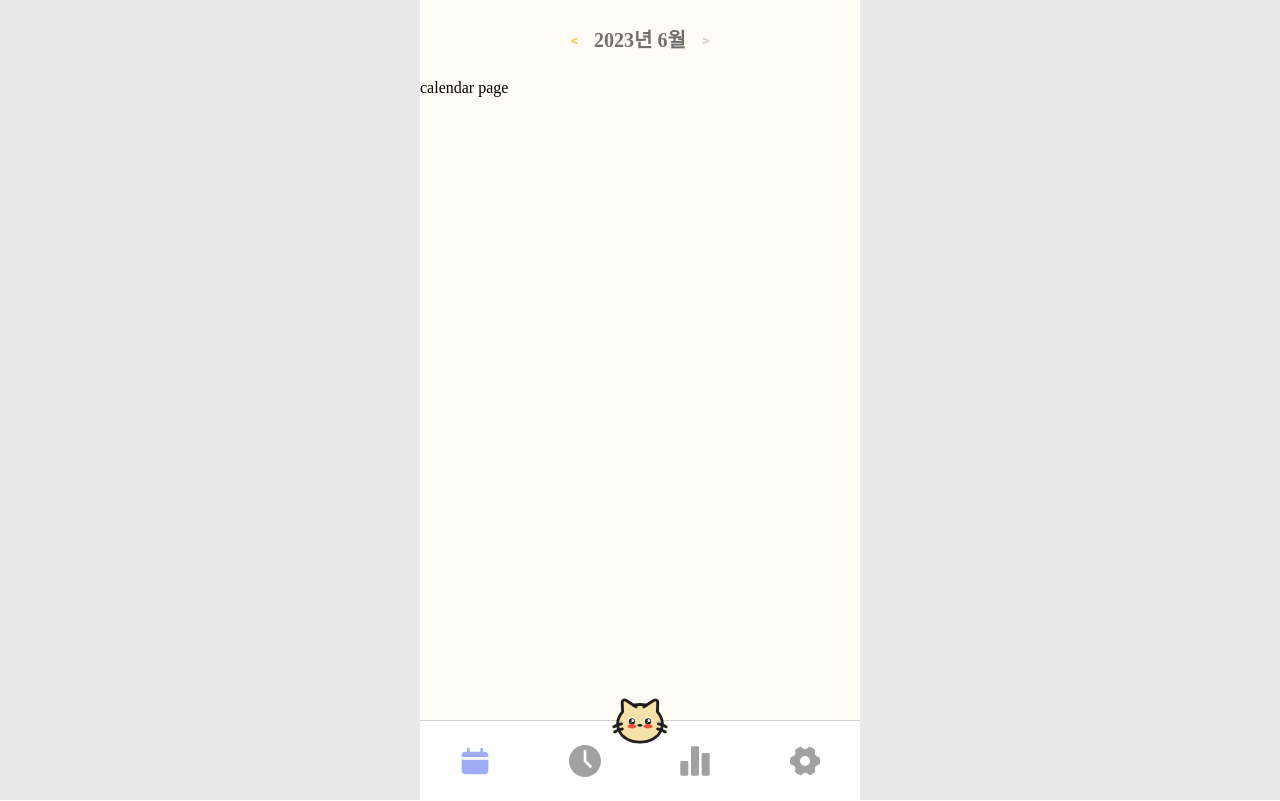
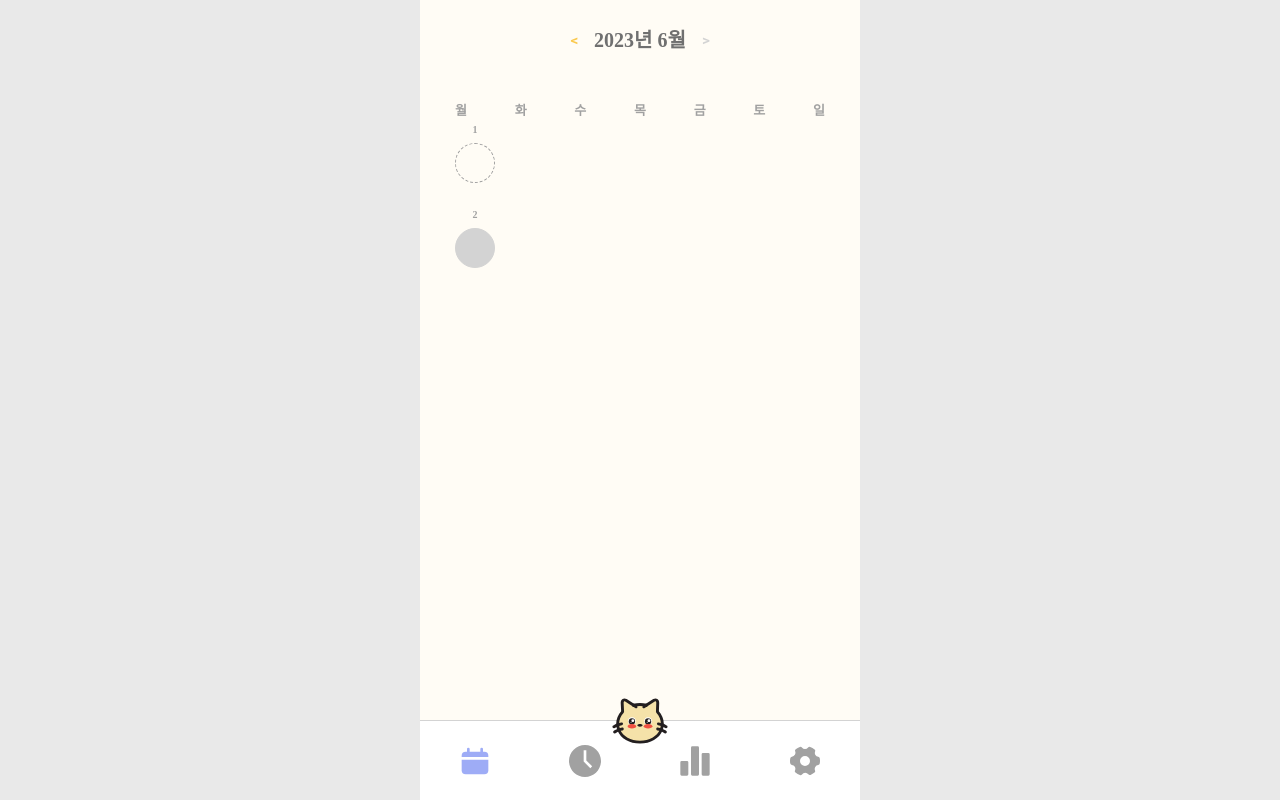
Before and after one commit to ShinjungOh/Haru-Hannyan, a React (Vite) app: page /calendar in a window 1280 px wide. Built offline with nearby package versions, Linux system fonts and the light colour scheme.

Commit message:
feat: 캘린더 날짜 컴포넌트 구현

```diff
--- a/src/pages/CalendarPage.tsx
+++ b/src/pages/CalendarPage.tsx
@@ -1,13 +1,43 @@
 import Header from '@ui/components/layout/Header';
 import Body from '@ui/components/layout/Body';
+import DayBox from '@ui/components/DayBox';
 import Menu from '@ui/components/layout/Menu';
+import styled from '@emotion/styled';
+import styleTokenCss from '@ui/styles/styleToken.css';
 
 export default function CalendarPage() {
   return (
     <>
       <Header />
-      <Body>calendar page</Body>
+      <Container>
+        <Week>
+          <span>월</span>
+          <span>화</span>
+          <span>수</span>
+          <span>목</span>
+          <span>금</span>
+          <span>토</span>
+          <span>일</span>
+        </Week>
+        <DayBox date={1} disabled={false} />
+        <DayBox date={2} disabled />
+      </Container>
       <Menu />
     </>
   );
 }
+
+const Container = styled(Body)`
+  padding: 15px 35px;
+`;
+
+const Week = styled.div`
+  display: flex;
+  flex-direction: row;
+  justify-content: space-between;
+  align-items: center;
+  height: 30px;
+  color: ${styleTokenCss.color.gray3};
+  font-weight: 600;
+  font-size: 13px;
+`;
--- /dev/null
+++ b/src/ui/components/DayBox.tsx
@@ -0,0 +1,55 @@
+import styleTokenCss from '@ui/styles/styleToken.css';
+import { css } from '@emotion/react';
+import styled from '@emotion/styled';
+
+type DayBoxProps = {
+  date: number;
+  disabled: boolean;
+  onClick?: () => void;
+};
+
+export default function DayBox({ date, disabled, onClick }: DayBoxProps) {
+  return (
+    <Day onClick={onClick}>
+      <Date>{date}</Date>
+      <Circle disabled={disabled} />
+    </Day>
+  );
+}
+
+const Day = styled.div`
+  width: 40px;
+  height: 60px;
+  display: flex;
+  flex-direction: column;
+  justify-content: flex-start;
+  align-items: center;
+  color: ${styleTokenCss.color.gray3};
+
+  & + & {
+    margin-top: 25px;
+  }
+`;
+
+const Date = styled.div`
+  display: flex;
+  flex-direction: row;
+  justify-content: space-between;
+  color: ${styleTokenCss.color.gray3};
+  font-weight: 600;
+  font-size: 10px;
+`;
+
+const Circle = styled.div<{ disabled: boolean }>`
+  width: 40px;
+  height: 40px;
+  margin-top: 8px;
+  border: 1px dashed ${styleTokenCss.color.gray3};
+  border-radius: 50%;
+  ${(props) =>
+    props.disabled &&
+    css`
+      background-color: ${styleTokenCss.color.gray4};
+      border: 1px solid ${styleTokenCss.color.gray4};
+    `}
+`;
```
Also changed, not shown: 1 other file (tests, documents, lock files or other folders).
